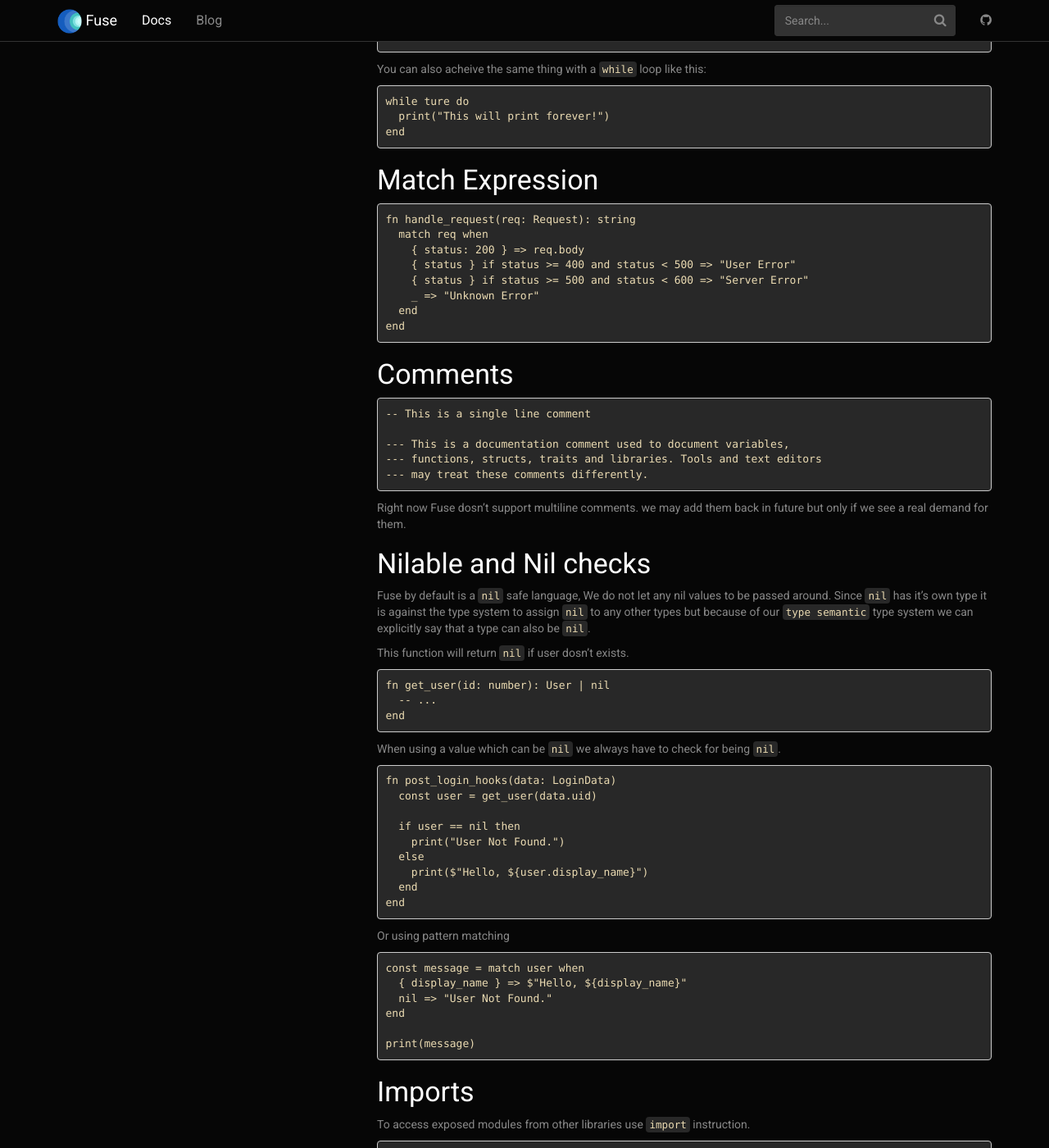
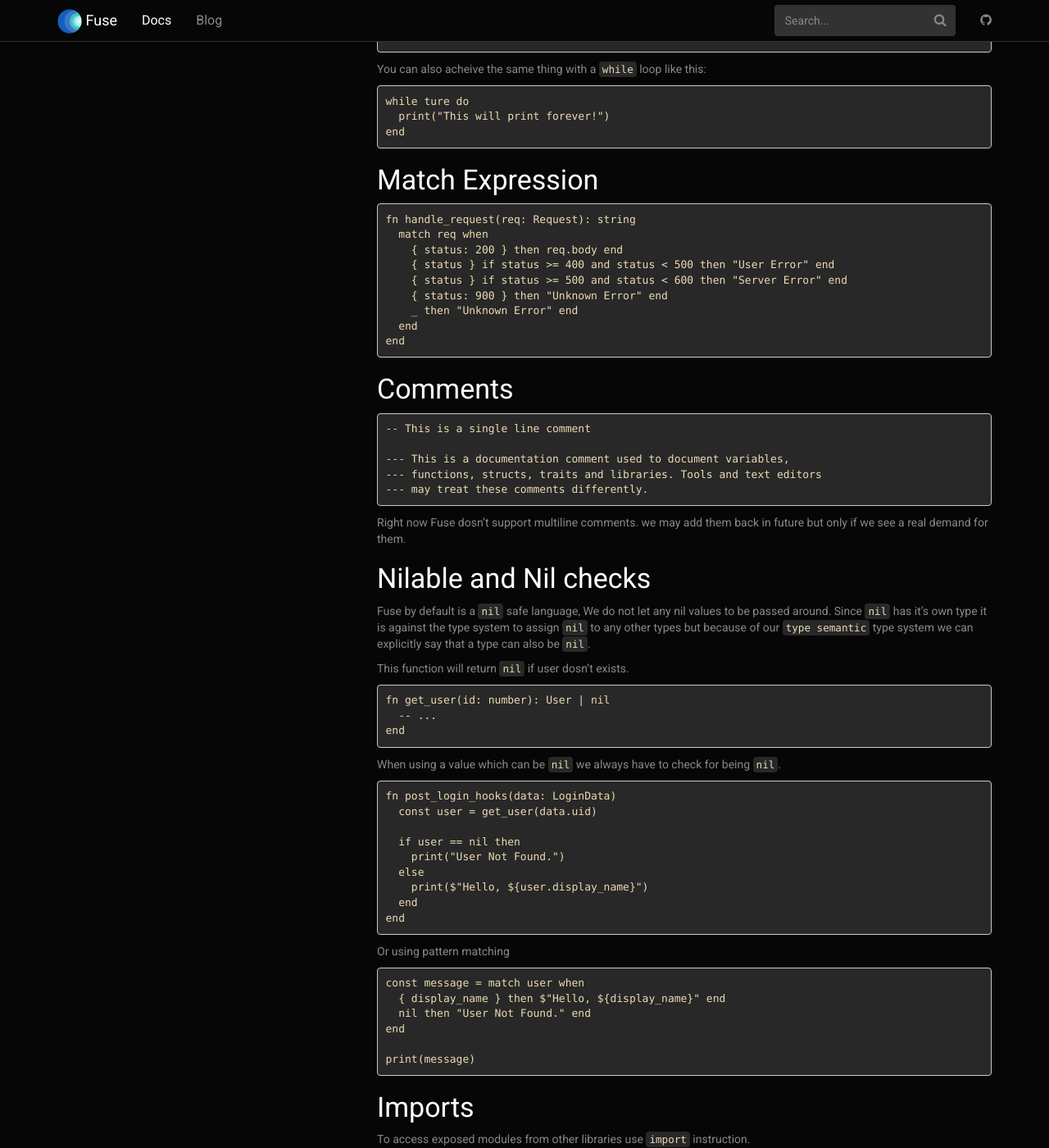
Before and after one commit to fuse-lang/fuse-lang.github.io, a Jekyll site: the page built from _docs/basics/0-intro.md, in a window 1280 px wide and 1400 px high, scrolled down 3168 px. Shown: the whole window at 82% size. Built offline with Jekyll 4.4.1, drawn with Linux system fonts in a browser that asks for light colours.

Commit message:
fix syntax for match expressions in basic intro chapter.

````diff
--- a/_docs/basics/0-intro.md
+++ b/_docs/basics/0-intro.md
@@ -167,7 +167,7 @@ assert(num == 10)
 A `repeat` block without any condition will act as an infinite loop.
 
 ```fuse
-repeat
+repeat do
   print("This will print forever!")
 end
 ```
@@ -184,10 +184,11 @@ end
 ```fuse
 fn handle_request(req: Request): string
   match req when
-    { status: 200 } => req.body
-    { status } if status >= 400 and status < 500 => "User Error"
-    { status } if status >= 500 and status < 600 => "Server Error"
-    _ => "Unknown Error"
+    { status: 200 } then req.body end
+    { status } if status >= 400 and status < 500 then "User Error" end
+    { status } if status >= 500 and status < 600 then "Server Error" end
+    { status: 900 } then "Unknown Error" end
+    _ then "Unknown Error" end
   end
 end
 ```
@@ -234,8 +235,8 @@ Or using pattern matching
 
 ```fuse
 const message = match user when
-  { display_name } => $"Hello, ${display_name}"
-  nil => "User Not Found."
+  { display_name } then $"Hello, ${display_name}" end
+  nil then "User Not Found." end
 end
 
 print(message)
````
